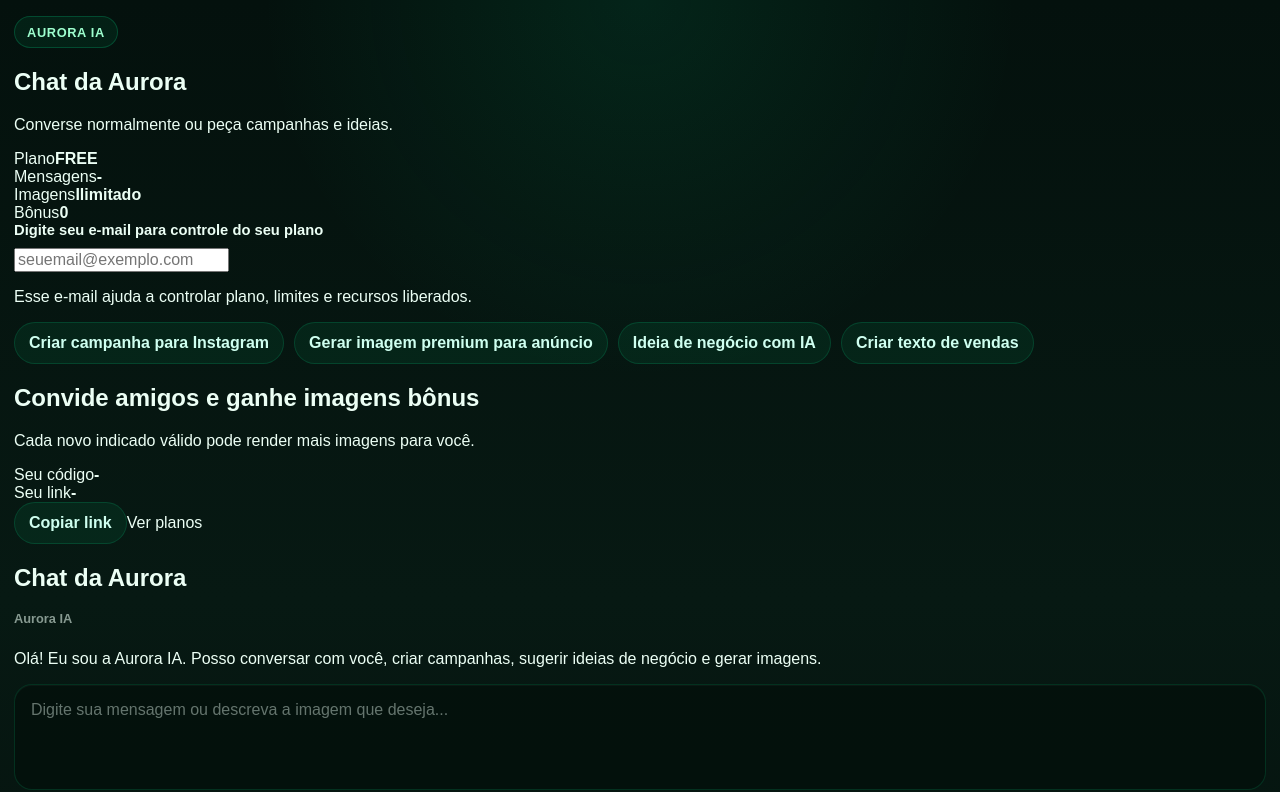
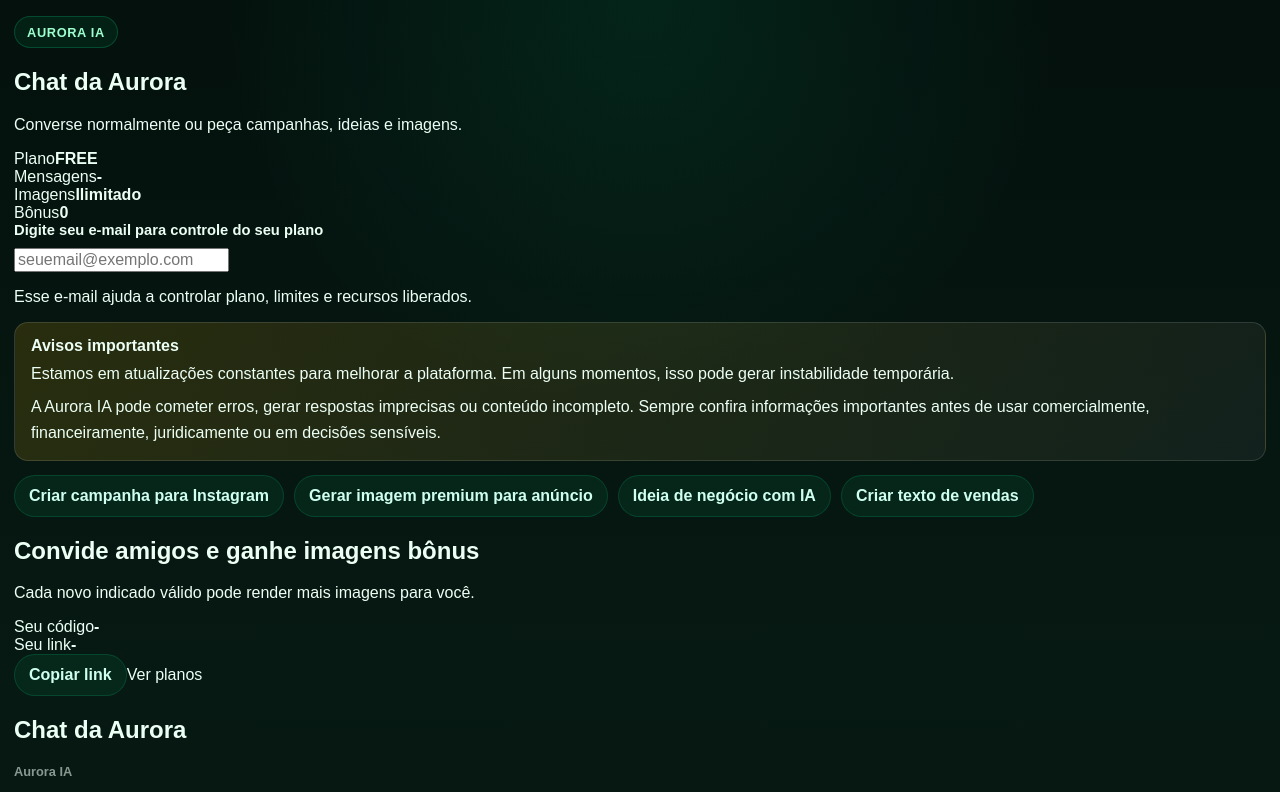
Before and after one commit to ricardogrupoexecutivo1-cpu/ricardo-ia-oficial, a Next.js app: page /chat in a window 1280 px wide. Shown: the top 792 px of the page. Built offline with nearby package versions, Linux system fonts and the light colour scheme.

Commit message:
feat: adicionar avisos de instabilidade e conferência no chat

```diff
--- a/app/chat/chat-client.tsx
+++ b/app/chat/chat-client.tsx
@@ -73,10 +73,6 @@ function isImagePrompt(text: string) {
     "thumbnail",
     "capa",
     "logo",
-    "robô",
-    "robo",
-    "new york",
-    "nova york",
   ];
 
   return terms.some((term) => normalized.includes(term));
@@ -352,7 +348,7 @@ export default function ChatClient() {
         <div className="aurora-chat-app__heroBadge">Aurora IA</div>
         <h1 className="aurora-chat-app__title">Chat da Aurora</h1>
         <p className="aurora-chat-app__subtitle">
-          Converse normalmente ou peça campanhas e ideias.
+          Converse normalmente ou peça campanhas, ideias e imagens.
         </p>
       </section>
 
@@ -399,6 +395,33 @@ export default function ChatClient() {
 
           <p className="aurora-chat-app__helperText">
             Esse e-mail ajuda a controlar plano, limites e recursos liberados.
+          </p>
+        </div>
+
+        <div
+          style={{
+            marginTop: 16,
+            padding: "14px 16px",
+            borderRadius: 14,
+            border: "1px solid rgba(255,255,255,0.12)",
+            background:
+              "linear-gradient(135deg, rgba(255,193,7,0.14), rgba(255,255,255,0.05))",
+          }}
+        >
+          <strong style={{ display: "block", marginBottom: 6 }}>
+            Avisos importantes
+          </strong>
+
+          <p style={{ margin: 0, lineHeight: 1.6 }}>
+            Estamos em atualizações constantes para melhorar a plataforma. Em
+            alguns momentos, isso pode gerar instabilidade temporária.
+          </p>
+
+          <p style={{ margin: "8px 0 0", lineHeight: 1.6 }}>
+            A Aurora IA pode cometer erros, gerar respostas imprecisas ou
+            conteúdo incompleto. Sempre confira informações importantes antes de
+            usar comercialmente, financeiramente, juridicamente ou em decisões
+            sensíveis.
           </p>
         </div>
 
```
